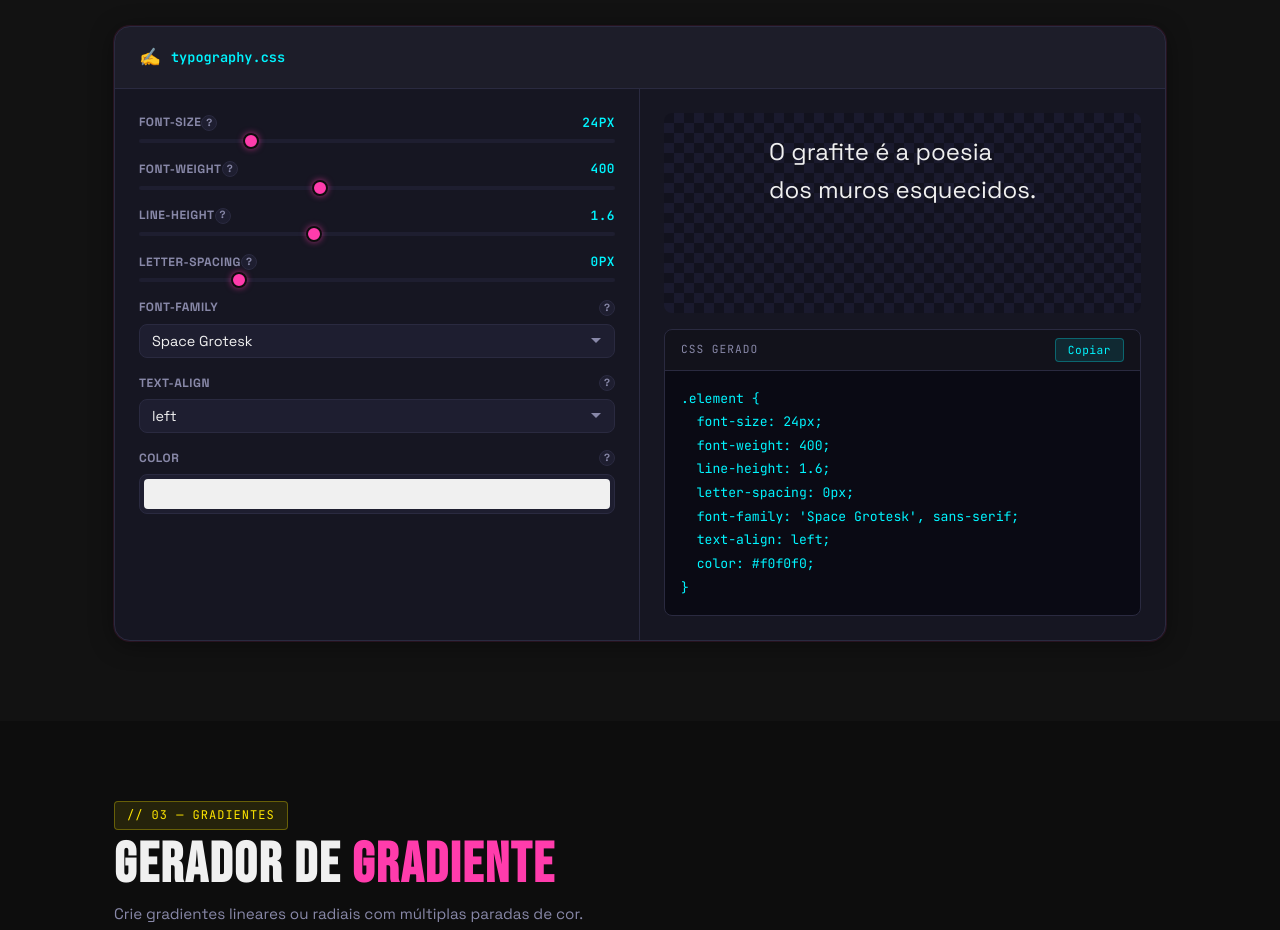
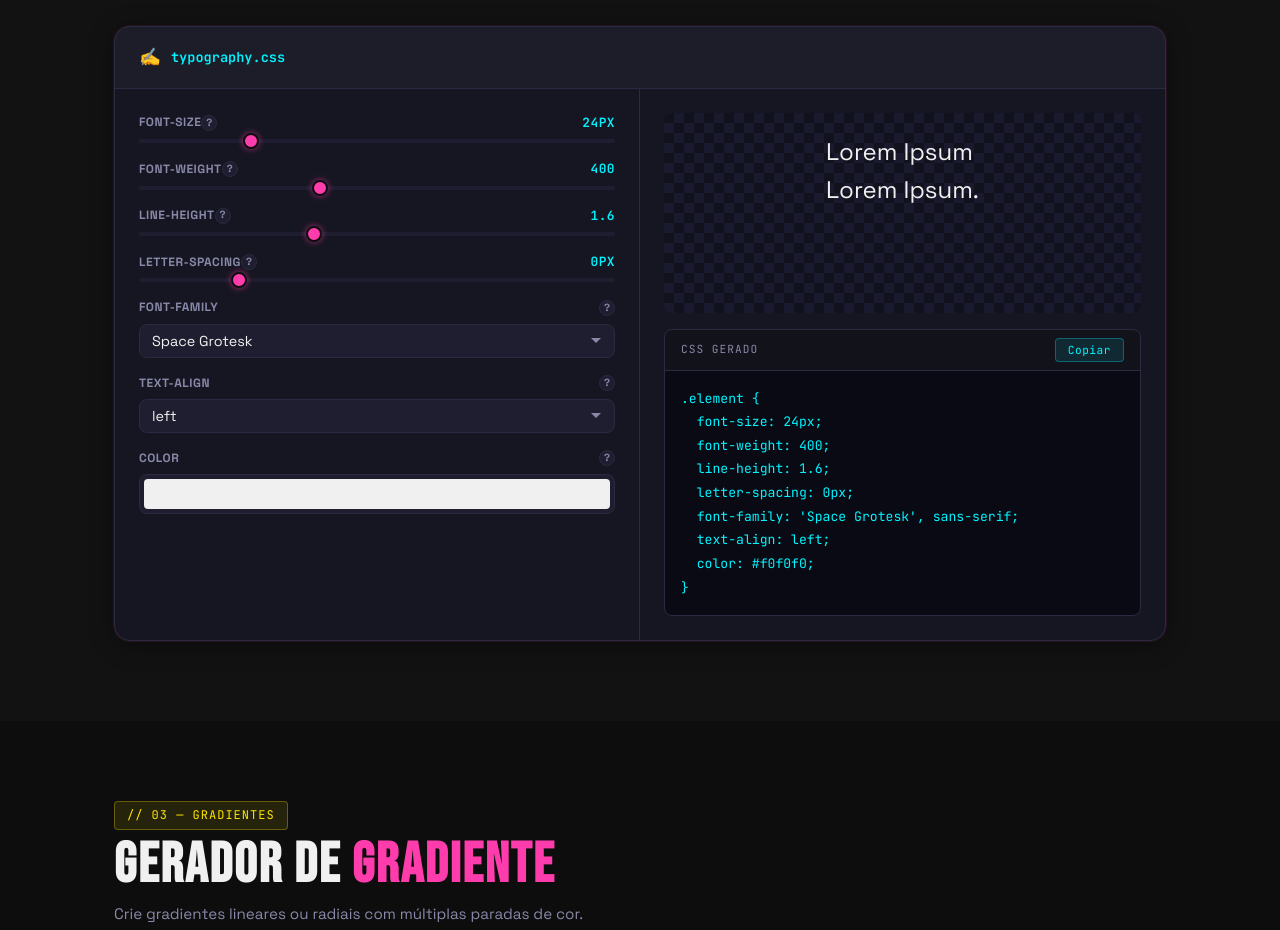
Before and after one commit to lucasmendesn21/CtrlCSS, a plain HTML site: page index.html in a window 1280 px wide. Shown: the part 1940-2870 px from the top of the page. Drawn offline with Linux system fonts and the light colour scheme.

Commit message:
Update index.html

```diff
--- a/index.html
+++ b/index.html
@@ -409,7 +409,7 @@
               <p class="preview-target" id="text-preview"
                 style="font-size:24px; font-weight:400; line-height:1.6; letter-spacing:0px; font-family:'Space Grotesk', sans-serif; text-align:left; color:#F0F0F0; max-width:100%;"
                 aria-label="Prévia do texto estilizado">
-                O grafite é a poesia<br>dos muros esquecidos.
+                Lorem Ipsum<br>Lorem Ipsum.
               </p>
             </div>
             <div class="code-block">
```
